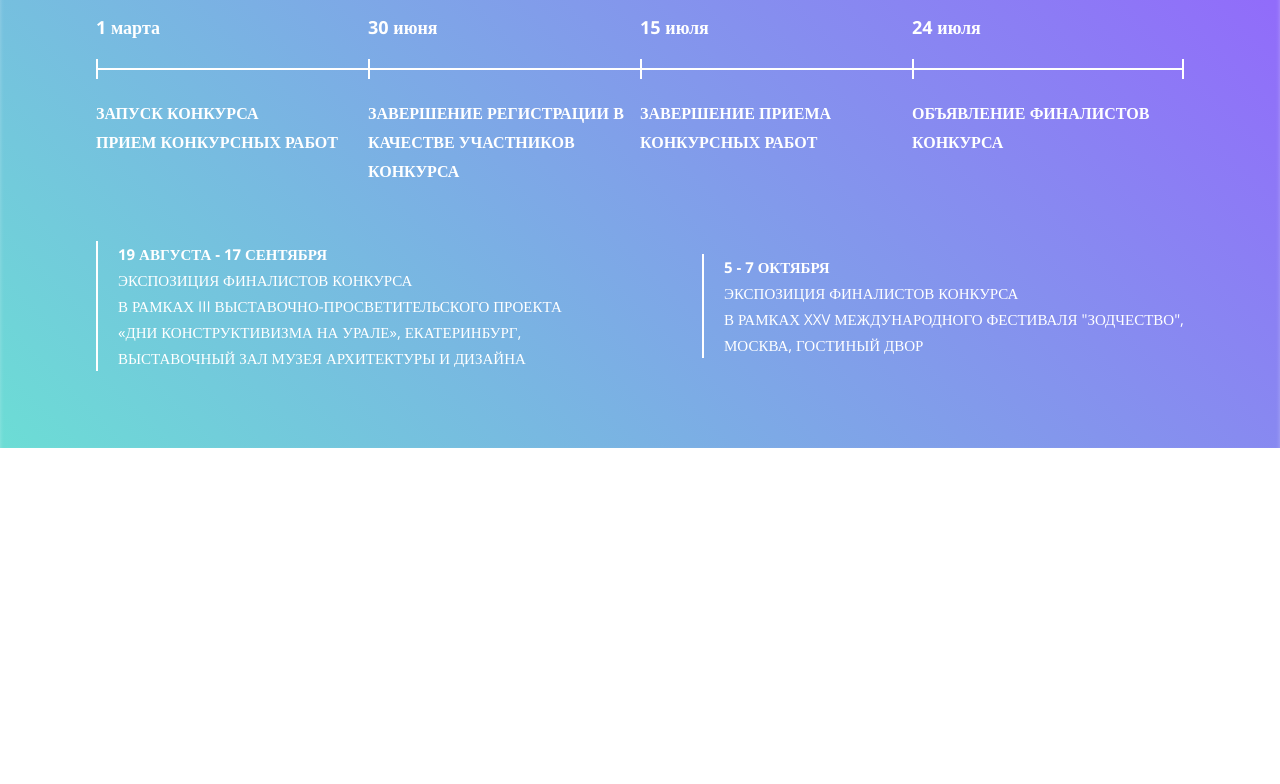
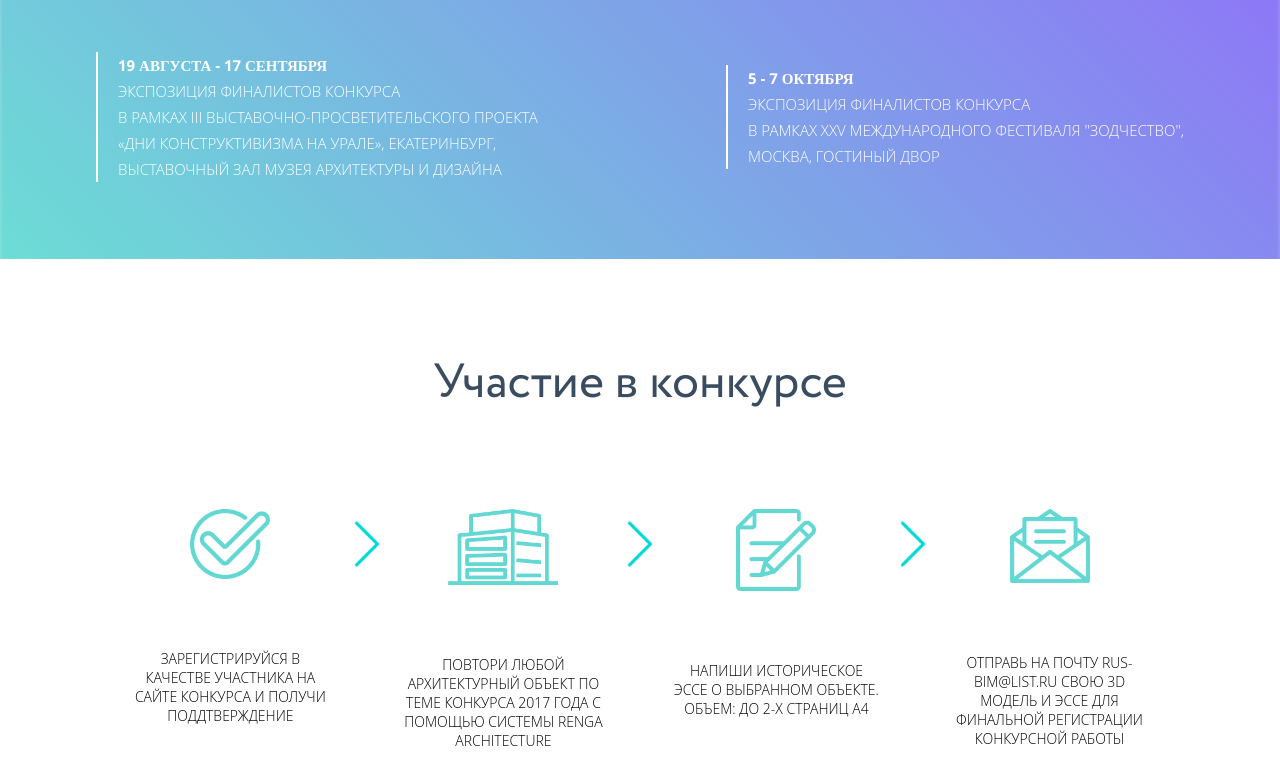
Before and after one commit to JosephYanArley/bim, a website: page public_html/index.html in a window 1280 px wide. Shown: the part 1878-2662 px from the top of the page. Before the commit the page ends 2326 px from the top, so only its background shows below. Drawn offline with nearby package versions, Linux system fonts and the light colour scheme.

Commit message:
Section 4. Adaptive, Hell'ya

```diff
--- a/public_html/index.html
+++ b/public_html/index.html
@@ -118,5 +118,46 @@
 
         </article>
     </section>
+    <section class="blank">
+        <h1 class="fourth-slide-title">
+            Участие в конкурсе
+        </h1>
+        <div class="fourth-slide-scheme">
+            <div class="fourth-slide-scheme-element">
+                <img src="images/scheme-01.png" width="80">
+                <span>
+                    зарегистрируйся в качестве участника на сайте конкурса и получи поддтверждение
+                </span>
+            </div>
+            <div class="fourth-slide-scheme-arrow">
+                <img src="images/scheme-00.png">
+            </div>
+            <div class="fourth-slide-scheme-element">
+                <img src="images/scheme-02.png" width="110">
+                <span>
+                    повтори любой архитектурный объект по теме конкурса 2017 года с помощью системы Renga Architecture
+                </span>
+            </div>
+            <div class="fourth-slide-scheme-arrow">
+                <img src="images/scheme-00.png" >
+            </div>
+            <div class="fourth-slide-scheme-element">
+                <img src="images/scheme-03.png" width="80">
+                <span>
+                    напиши историческое эссе о выбранном объекте. Объем: до 2-х страниц А4
+                </span>
+            </div>
+            <div class="fourth-slide-scheme-arrow">
+                <img src="images/scheme-00.png">
+            </div>
+            <div class="fourth-slide-scheme-element">
+                <img src="images/scheme-04.png" width="80">
+                <span>
+                    отправь на почту  rus-bim@list.ru свою  3D модель и эссе для финальной регистрации конкурсной работы
+                </span>
+            </div>
+
+        </div>
+    </section>
 </body>
 </html>
--- a/public_html/stylesheets/main_bim.css
+++ b/public_html/stylesheets/main_bim.css
@@ -105,12 +105,13 @@ section{
 }
 
 .first-slide-partners{
-    margin:60px auto 80px;
+    margin:60px auto;
     max-width:900px;
     display:flex;
     justify-content: center;
     align-items: center;
     flex-wrap: wrap;
+    padding-bottom: 5%;
 }
 
 .first-slide-partners span{
@@ -134,8 +135,7 @@ section{
 }
 
 .second-slide-title{
-    margin:auto 0;
-    padding-top: 20%;
+    margin-top: 15%;
     color:#3a4d60;
     font-size: 3rem;
     font-family: Circe-Regular;
@@ -145,7 +145,7 @@ section{
 
 .second-slide-text{
     display: block;
-    margin:40px auto 285px;
+    margin:40px auto 15%;
     max-width:1050px;
     font-size: 1.5rem;
     font-family: "Open Sans";
@@ -232,13 +232,59 @@ section{
 }
 .third-slide-post-element span:last-child {
     font-size: 0.9375rem;
-    font-family: "Open Sans";
+    font-family: "Open Sans Light";
     font-weight: normal;
     line-height: 26px;
     color:white;
     text-transform: uppercase;
 }
 
+.fourth-slide-title{
+    margin-top: 7%;
+    color:#3a4d60;
+    font-size: 3rem;
+    font-family: Circe-Regular;
+    font-weight: 400;
+    text-align: center;
+}
+
+.fourth-slide-scheme{
+    width: 80%;
+    max-width: 1300px;
+    margin:7% auto 10%;
+    display: flex;
+    flex-direction: row;
+    justify-content: space-between;
+    align-items: flex-start;
+    flex-wrap: wrap;
+}
+.fourth-slide-scheme-element{
+    width:20%;
+    min-width: 150px;
+}
+.fourth-slide-scheme-element img{
+    display: block;
+    margin: 0 auto;
+}
+
+.fourth-slide-scheme-element span{
+    display: block;
+    margin-top:70px;
+    font-family: "Open Sans Light";
+    font-size:0.875rem;
+    text-transform: uppercase;
+    text-align: center;
+}
+
+.fourth-slide-scheme-arrow{
+    width: 50px;
+    padding-top:10px;
+    height:100%;
+}
+.fourth-slide-scheme-arrow img{
+    width: 50px;
+    height:50px;
+}
 /*стили навигации*/
 /*контейнер для полосы*/
 .navigation{
@@ -334,3 +380,16 @@ section{
         font-size: 0.75rem;
     }
 }
+
+@media only screen and (max-width: 570px){
+    .fourth-slide-scheme{
+        flex-direction: column;
+        align-items: center;
+    }
+    .fourth-slide-scheme-arrow{
+        display: none;
+    }
+    .fourth-slide-scheme-element span{
+        margin:10px auto 30px;
+    }
+}
```
Also changed, not shown: public_html/images/scheme-00.png (added), public_html/images/scheme-01.png (added), public_html/images/scheme-02.png (added), public_html/images/scheme-03.png (added), public_html/images/scheme-04.png (added).
